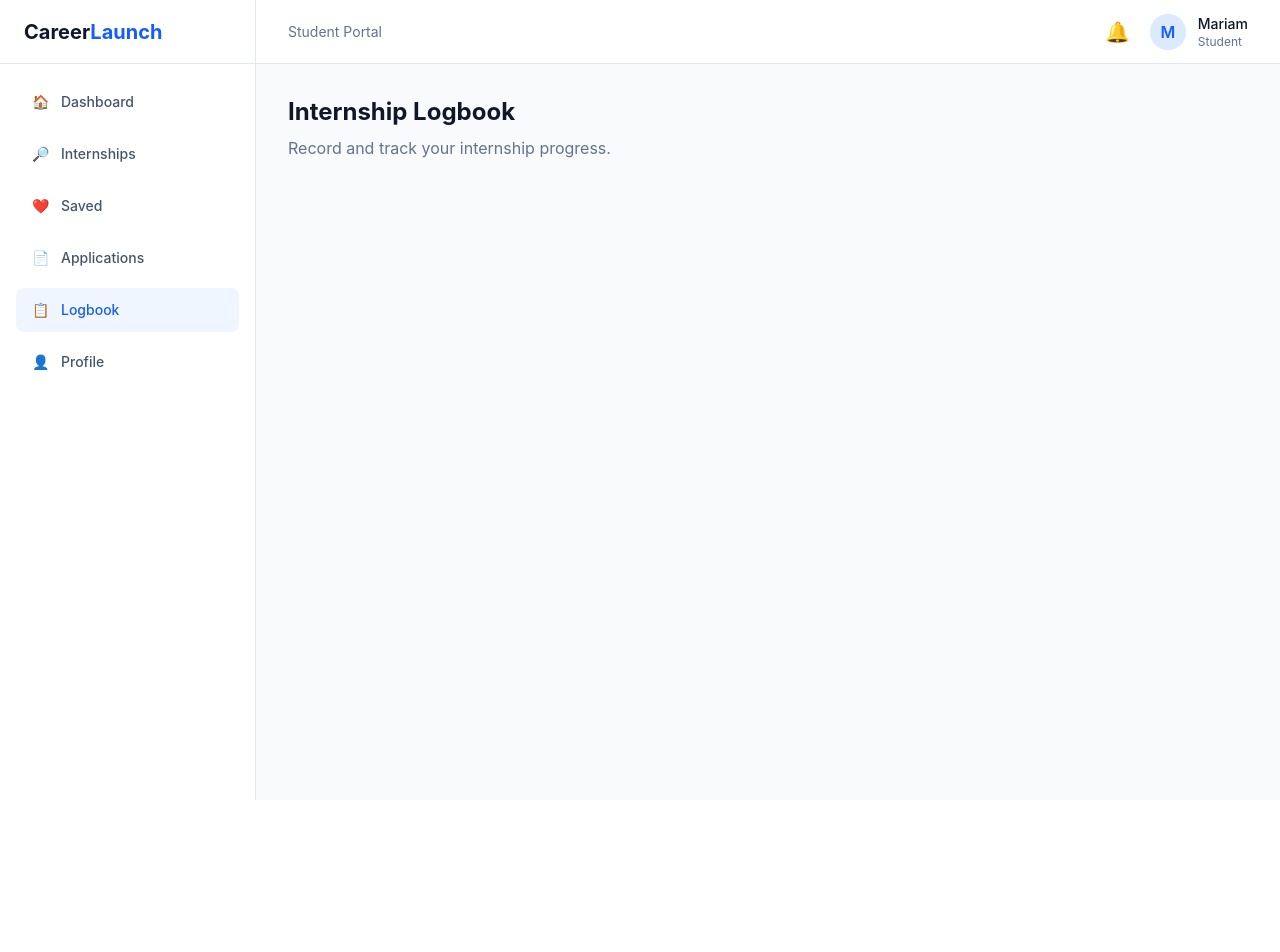
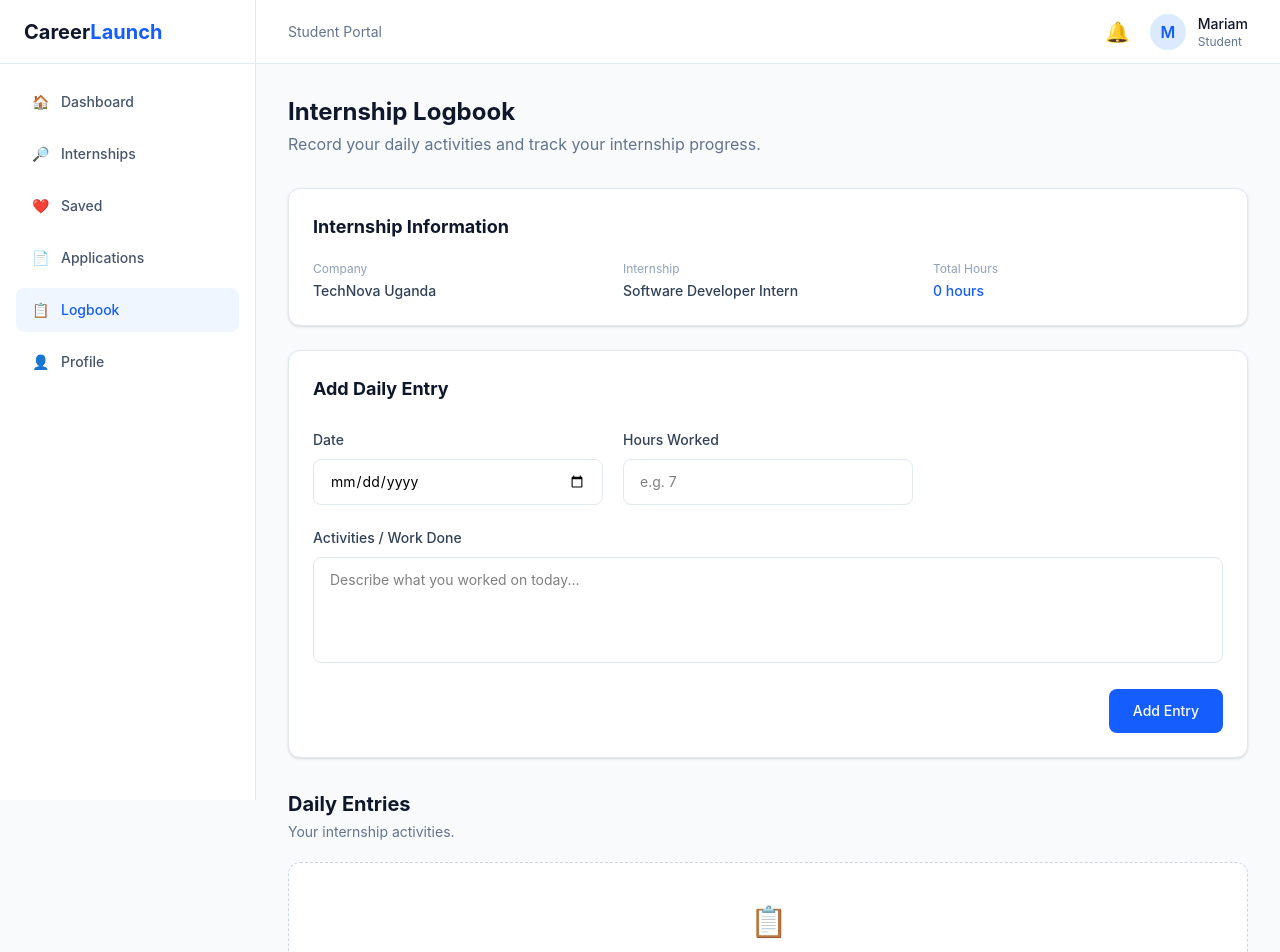
Before and after one commit to mariam968/CareerLaunch, a React app in the folder frontend/: page /logbook in a window 1280 px wide. Shown: the top 952 px of the page. Before the commit the page ends 800 px from the top, so only its background shows below. Built offline with nearby package versions, Linux system fonts and the light colour scheme; the HTML template or start-up script is replaced by a standard one.

Commit message:
feat: add internship logbook

```diff
--- a/frontend/src/pages/Logbook.jsx
+++ b/frontend/src/pages/Logbook.jsx
@@ -1,13 +1,245 @@
+import { useState } from 'react'
+
 function Logbook() {
+  const [entries, setEntries] = useState([])
+
+  const [formData, setFormData] = useState({
+    date: '',
+    activity: '',
+    hours: '',
+  })
+
+  const handleChange = (event) => {
+    const { name, value } = event.target
+
+    setFormData((previous) => ({
+      ...previous,
+      [name]: value,
+    }))
+  }
+
+  const handleSubmit = (event) => {
+    event.preventDefault()
+
+    const newEntry = {
+      id: Date.now(),
+      date: formData.date,
+      activity: formData.activity,
+      hours: Number(formData.hours),
+    }
+
+    setEntries((previous) => [
+      newEntry,
+      ...previous,
+    ])
+
+    setFormData({
+      date: '',
+      activity: '',
+      hours: '',
+    })
+  }
+
+  const totalHours = entries.reduce(
+    (total, entry) => total + entry.hours,
+    0
+  )
+
   return (
     <div>
-      <h1 className="text-2xl font-bold text-slate-900">
-        Internship Logbook
-      </h1>
 
-      <p className="mt-2 text-slate-500">
-        Record and track your internship progress.
-      </p>
+      {/* Header */}
+      <div className="mb-8">
+        <h1 className="text-2xl font-bold text-slate-900">
+          Internship Logbook
+        </h1>
+
+        <p className="mt-1 text-slate-500">
+          Record your daily activities and track your internship progress.
+        </p>
+      </div>
+
+      {/* Internship information */}
+      <div className="mb-6 rounded-xl border border-slate-200 bg-white p-6 shadow-sm">
+        <h2 className="text-lg font-bold text-slate-900">
+          Internship Information
+        </h2>
+
+        <div className="mt-5 grid grid-cols-1 gap-5 md:grid-cols-3">
+
+          <div>
+            <p className="text-xs text-slate-400">
+              Company
+            </p>
+
+            <p className="mt-1 text-sm font-medium text-slate-700">
+              TechNova Uganda
+            </p>
+          </div>
+
+          <div>
+            <p className="text-xs text-slate-400">
+              Internship
+            </p>
+
+            <p className="mt-1 text-sm font-medium text-slate-700">
+              Software Developer Intern
+            </p>
+          </div>
+
+          <div>
+            <p className="text-xs text-slate-400">
+              Total Hours
+            </p>
+
+            <p className="mt-1 text-sm font-medium text-blue-600">
+              {totalHours} hours
+            </p>
+          </div>
+
+        </div>
+      </div>
+
+      {/* Add entry */}
+      <div className="rounded-xl border border-slate-200 bg-white p-6 shadow-sm">
+
+        <h2 className="text-lg font-bold text-slate-900">
+          Add Daily Entry
+        </h2>
+
+        <form
+          onSubmit={handleSubmit}
+          className="mt-6"
+        >
+
+          <div className="grid grid-cols-1 gap-5 md:grid-cols-3">
+
+            {/* Date */}
+            <div>
+              <label className="text-sm font-medium text-slate-700">
+                Date
+              </label>
+
+              <input
+                type="date"
+                name="date"
+                value={formData.date}
+                onChange={handleChange}
+                required
+                className="mt-2 w-full rounded-lg border border-slate-200 px-4 py-3 text-sm outline-none focus:border-blue-500 focus:ring-2 focus:ring-blue-100"
+              />
+            </div>
+
+            {/* Hours */}
+            <div>
+              <label className="text-sm font-medium text-slate-700">
+                Hours Worked
+              </label>
+
+              <input
+                type="number"
+                name="hours"
+                min="0"
+                max="24"
+                value={formData.hours}
+                onChange={handleChange}
+                required
+                placeholder="e.g. 7"
+                className="mt-2 w-full rounded-lg border border-slate-200 px-4 py-3 text-sm outline-none focus:border-blue-500 focus:ring-2 focus:ring-blue-100"
+              />
+            </div>
+
+          </div>
+
+          {/* Activity */}
+          <div className="mt-5">
+            <label className="text-sm font-medium text-slate-700">
+              Activities / Work Done
+            </label>
+
+            <textarea
+              name="activity"
+              value={formData.activity}
+              onChange={handleChange}
+              required
+              rows="4"
+              placeholder="Describe what you worked on today..."
+              className="mt-2 w-full resize-none rounded-lg border border-slate-200 px-4 py-3 text-sm outline-none focus:border-blue-500 focus:ring-2 focus:ring-blue-100"
+            />
+          </div>
+
+          <div className="mt-5 flex justify-end">
+            <button
+              type="submit"
+              className="rounded-lg bg-blue-600 px-6 py-3 text-sm font-medium text-white transition hover:bg-blue-700"
+            >
+              Add Entry
+            </button>
+          </div>
+
+        </form>
+      </div>
+
+      {/* Entries */}
+      <div className="mt-8">
+
+        <div className="mb-5">
+          <h2 className="text-xl font-bold text-slate-900">
+            Daily Entries
+          </h2>
+
+          <p className="mt-1 text-sm text-slate-500">
+            Your internship activities.
+          </p>
+        </div>
+
+        {entries.length === 0 ? (
+          <div className="rounded-xl border border-dashed border-slate-300 bg-white p-10 text-center">
+            <div className="text-3xl">
+              📋
+            </div>
+
+            <h3 className="mt-3 font-semibold text-slate-900">
+              No entries yet
+            </h3>
+
+            <p className="mt-1 text-sm text-slate-500">
+              Add your first daily internship entry above.
+            </p>
+          </div>
+        ) : (
+          <div className="space-y-4">
+
+            {entries.map((entry) => (
+              <div
+                key={entry.id}
+                className="rounded-xl border border-slate-200 bg-white p-6 shadow-sm"
+              >
+                <div className="flex flex-col gap-4 md:flex-row md:items-start md:justify-between">
+
+                  <div>
+                    <p className="text-sm font-semibold text-blue-600">
+                      {entry.date}
+                    </p>
+
+                    <p className="mt-2 leading-6 text-slate-600">
+                      {entry.activity}
+                    </p>
+                  </div>
+
+                  <div className="rounded-lg bg-slate-50 px-4 py-2 text-sm font-medium text-slate-600">
+                    {entry.hours} hours
+                  </div>
+
+                </div>
+              </div>
+            ))}
+
+          </div>
+        )}
+
+      </div>
+
     </div>
   )
 }
```
